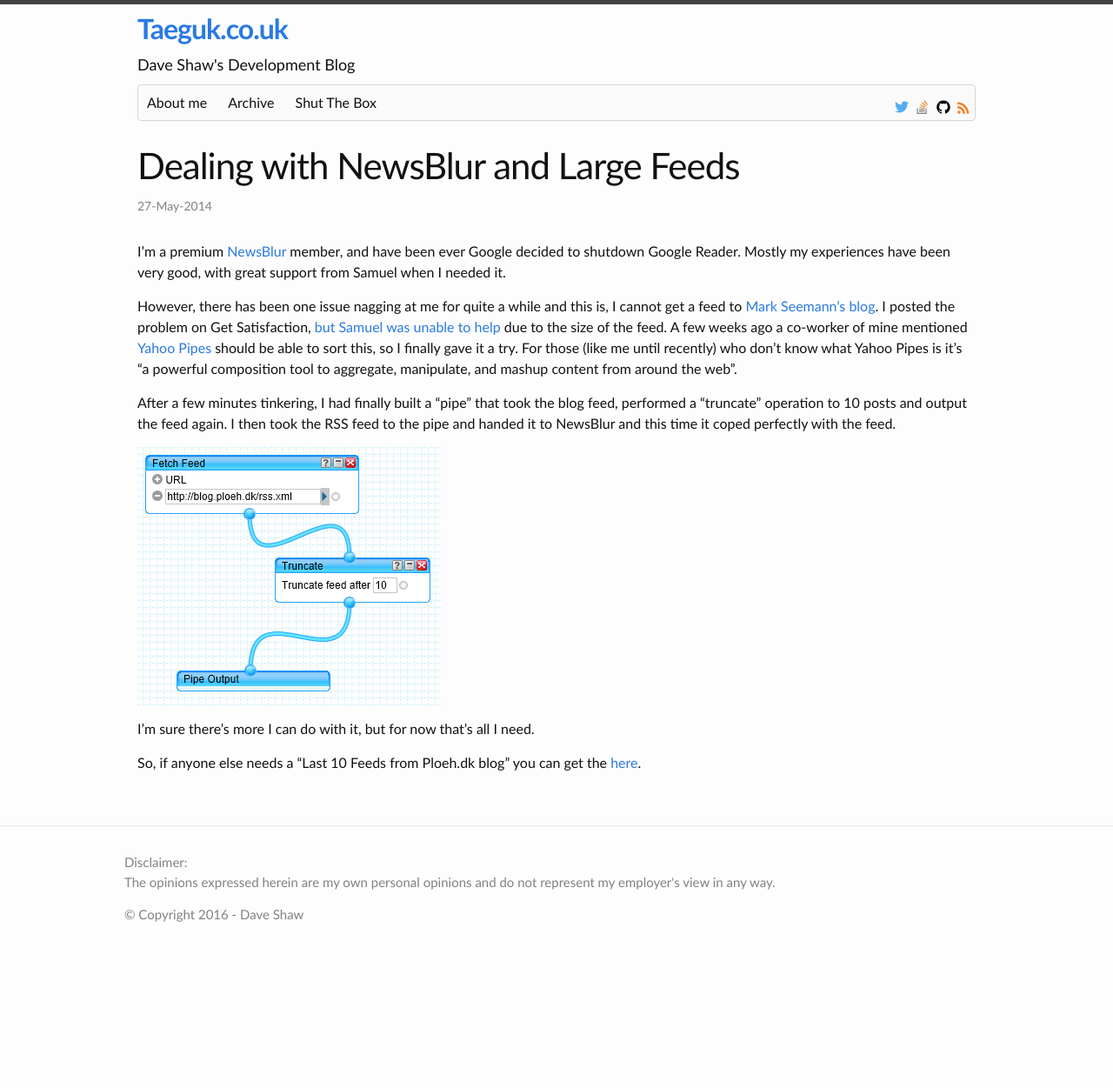
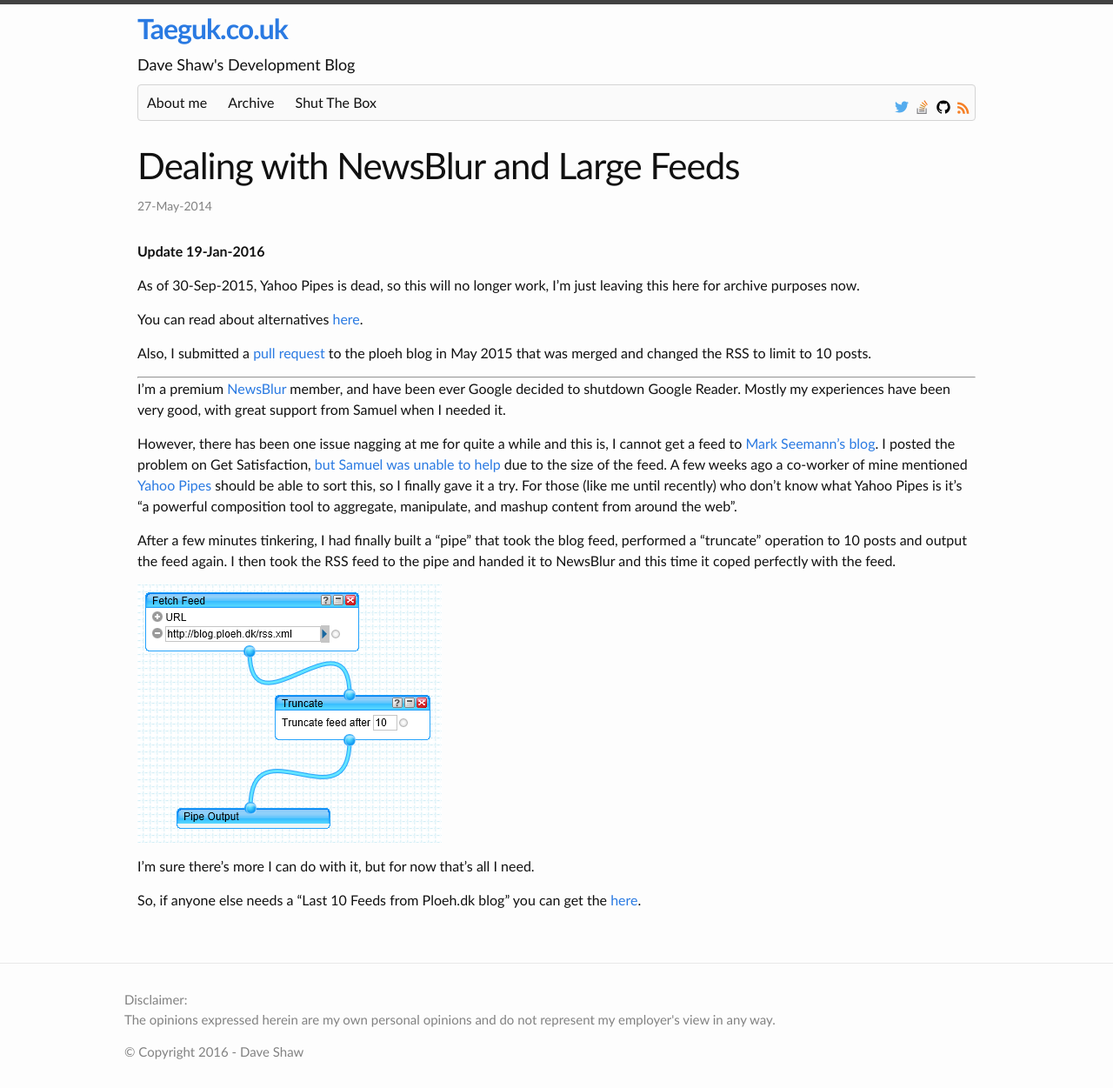
Before and after one commit to xdaDaveShaw/xdaDaveShaw.github.io, a Jekyll site: the page built from blog/_posts/2014-05-28-dealing-with-newsblur-and-large-feeds.markdown, in a window 1280 px wide. Shown: the whole page at 87% size. Built offline with Jekyll 4.4.1, drawn with Linux system fonts in a browser that asks for light colours; before the commit the page ends 1093 px from its top, so only the background shows below that.

Commit message:
Update to Yahoo Pipes post.
Pipes is dead and ploeh is fixed.

```diff
--- a/blog/_posts/2014-05-28-dealing-with-newsblur-and-large-feeds.markdown
+++ b/blog/_posts/2014-05-28-dealing-with-newsblur-and-large-feeds.markdown
@@ -8,6 +8,17 @@ date_gmt: '2014-05-27 23:54:02 +0100'
 categories:
 - newsblur
 ---
+
+**Update 19-Jan-2016**
+
+As of 30-Sep-2015, Yahoo Pipes is dead, so this will no longer work, I'm just leaving this here for archive purposes now.
+
+You can read about alternatives [here](http://readwrite.com/2015/06/08/yahoo-shuts-down-pipes).
+
+Also, I submitted a [pull request](https://github.com/xdaDaveShaw/ploeh.github.com/commit/445f0f3a7780583e3207183baf7e788fee3c6d6a) to the ploeh blog in May 2015 that was merged and changed the RSS to limit to 10 posts.
+
+----
+
 
 I'm a premium [NewsBlur](http://newsblur.com) member, and have been ever Google decided to shutdown Google Reader. Mostly my experiences have been very good, with great support from Samuel when I needed it.
 
```
